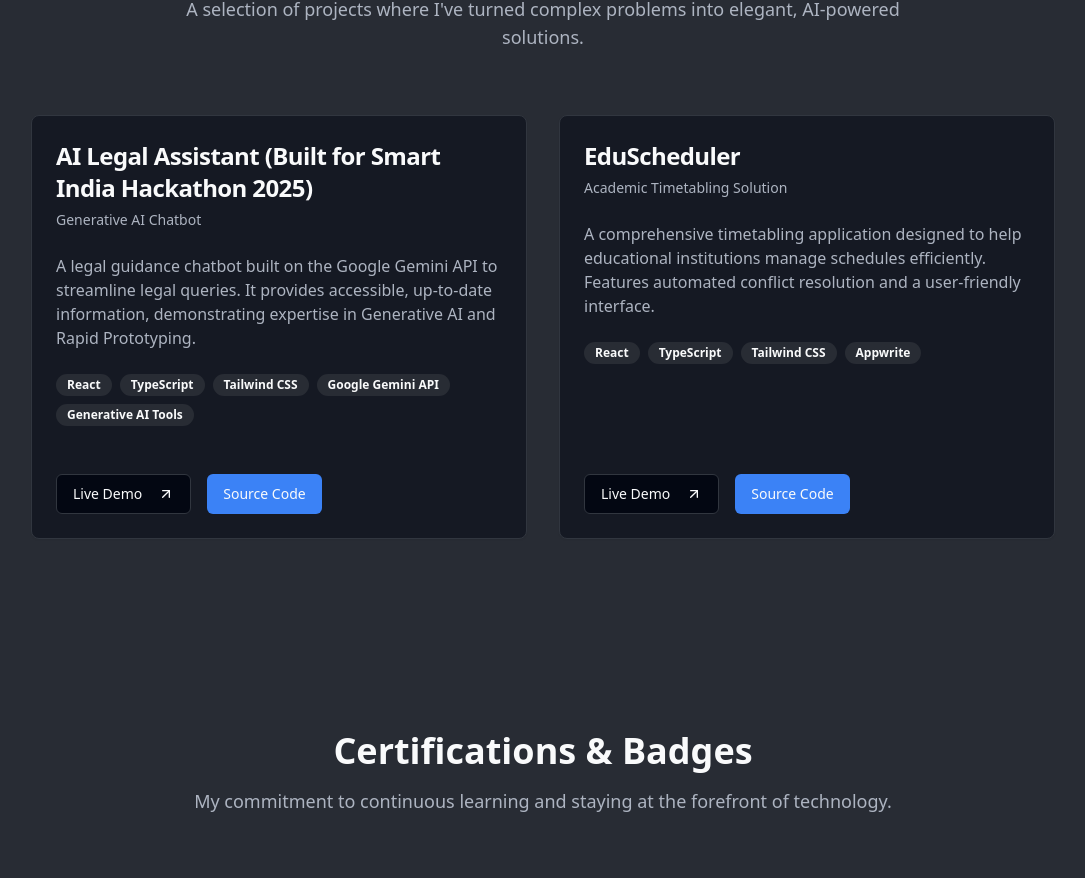
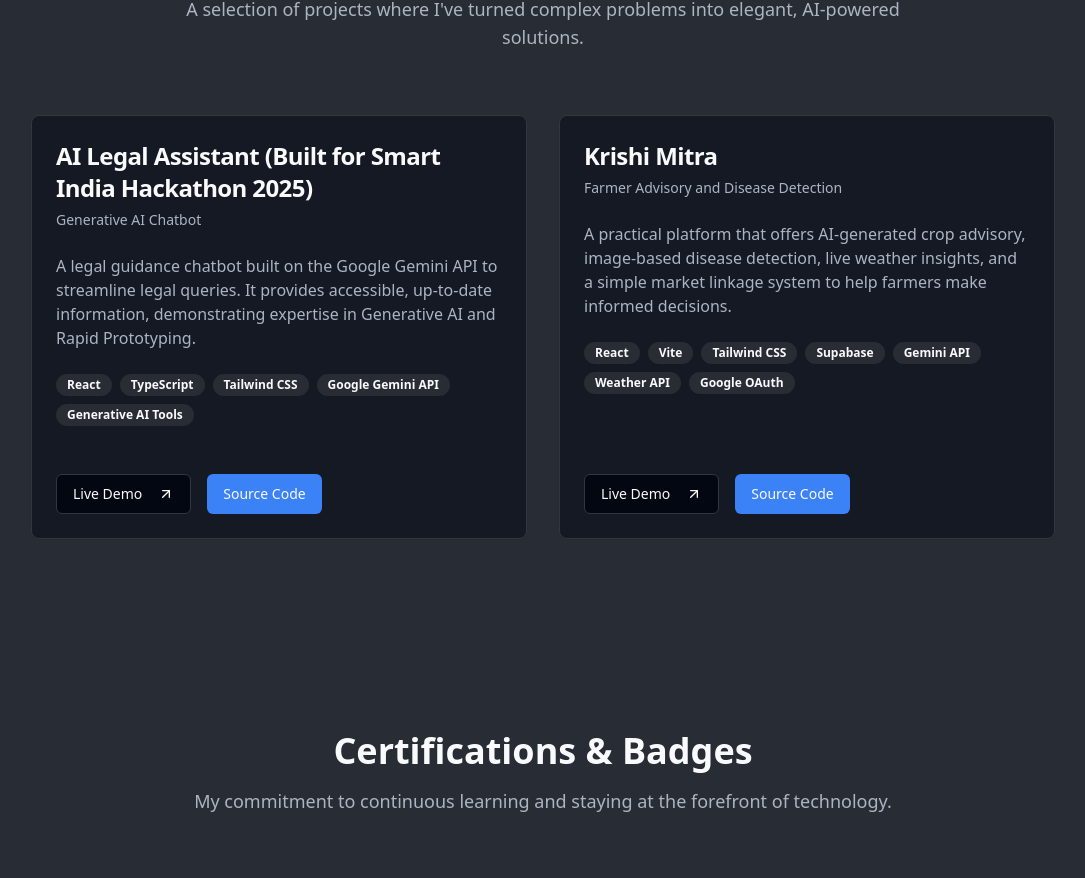
Before and after one commit to neevlila/Neev-Lila-portfolio, a React (Vite) app: page / in a window 1280 px wide. Shown: the part 2518-3396 px from the top of the page, without its empty margins (97-1182 px from the left). Built offline with nearby package versions, Linux system fonts and the light colour scheme.

Commit message:
Project changed

```diff
--- a/src/components/ProjectsSection.tsx
+++ b/src/components/ProjectsSection.tsx
@@ -15,12 +15,12 @@
       sourceLink: "https://github.com/neevlila/Lawbot",
     },
     {
-      title: "EduScheduler",
-      subtitle: "Academic Timetabling Solution",
-      description: "A comprehensive timetabling application designed to help educational institutions manage schedules efficiently. Features automated conflict resolution and a user-friendly interface.",
-      techStack: ["React", "TypeScript", "Tailwind CSS", "Appwrite"],
-      liveLink: "https://eduscheduler-ten.vercel.app/",
-      sourceLink: "https://github.com/neevlila/Lawbot/",
+      title: "Krishi Mitra",
+      subtitle: "Farmer Advisory and Disease Detection",
+      description: "A practical platform that offers AI-generated crop advisory, image-based disease detection, live weather insights, and a simple market linkage system to help farmers make informed decisions.",
+      techStack: ["React", "Vite", "Tailwind CSS", "Supabase", "Gemini API", "Weather API", "Google OAuth"],
+      liveLink: "https://krishi-miitra.vercel.app/",
+      sourceLink: "https://github.com/neevlila/krishi-mitra",
     },
   ];
 
```
